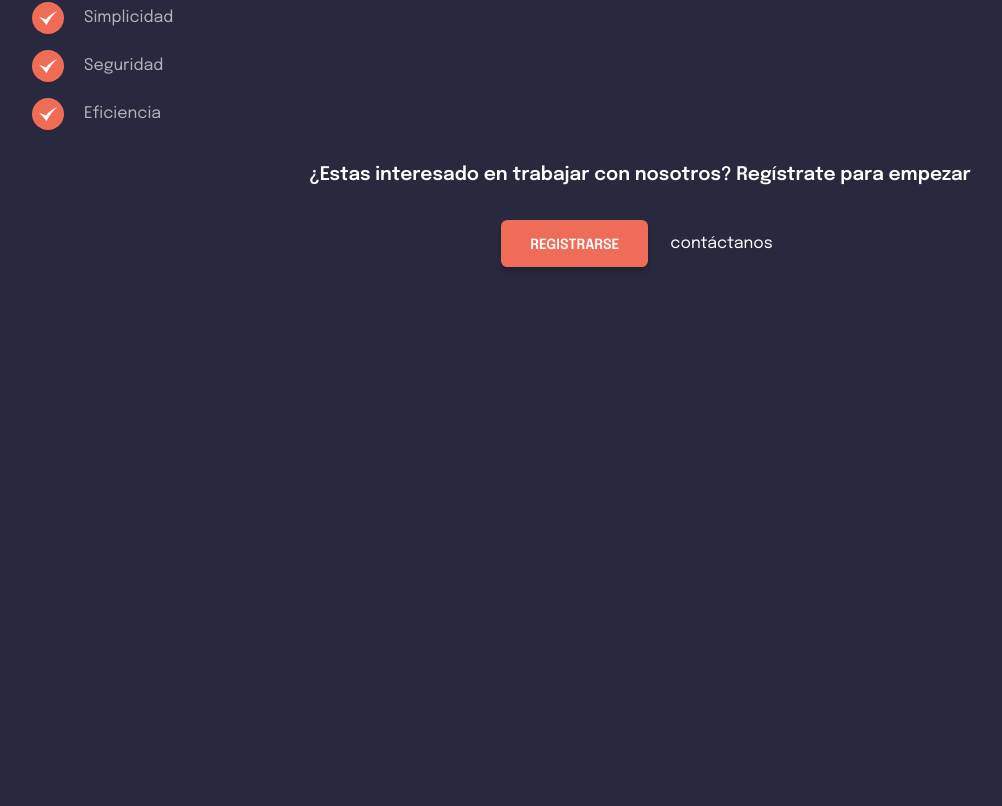
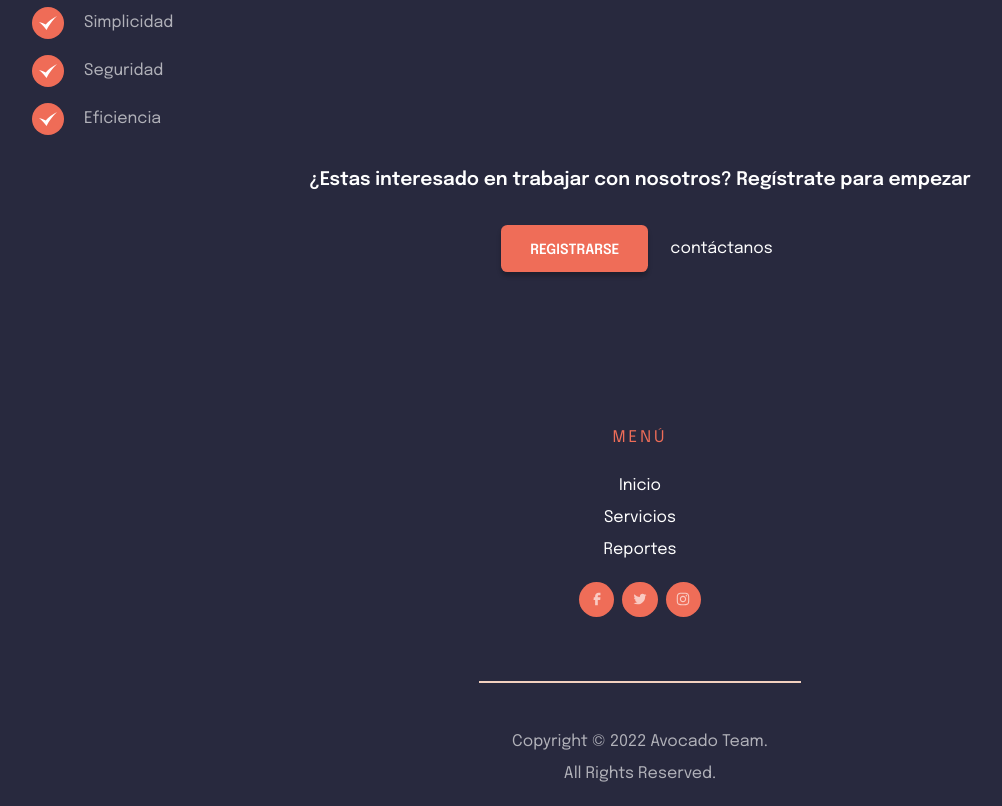
Before and after one commit to nijamaDev/Meminic, a React (Create React App) app: page / in a window 1280 px wide. Shown: the part 991-1797 px from the top of the page, without its empty margins (0-1002 px from the left). Before the commit the page ends 1298 px from the top, so only its background shows below. Built offline with nearby package versions, Linux system fonts and the light colour scheme.

Commit message:
footer added

```diff
--- a/src/App.js
+++ b/src/App.js
@@ -2,13 +2,16 @@ import React from "react";
 import Header from "./components/Header/Header";
 import Banner from "./components/Banner/Banner";
 import ServicesBanner from "./components/ServicesBanner/ServicesBanner";
+import Footer from "./components/Footer/Footer";
 import "./index.css";
+
 function App() {
   return (
     <div>
       <Header />
       <Banner />
       <ServicesBanner />
+      <Footer />
     </div>
   );
 }
--- /dev/null
+++ b/src/components/Footer/Footer.css
@@ -0,0 +1,63 @@
+.menu__title {
+  font-family: "Epilogue", sans-serif;
+  font-size: 1rem;
+  font-weight: normal;
+  line-height: 32px;
+  letter-spacing: 3px;
+  text-align: center;
+  color: #ef6d58;
+  margin-top: 110px;
+  text-transform: uppercase;
+}
+.menu__footer {
+  padding: 0;
+}
+
+.menu__footer li {
+  list-style: none;
+  font-family: "Epilogue", sans-serif;
+  font-size: 1rem;
+  font-weight: 400;
+  line-height: 2rem;
+}
+
+.menu__footer a {
+  padding: 0;
+}
+
+.menu__container__social {
+  display: flex;
+  justify-content: center;
+  margin-bottom: 4rem;
+}
+
+.menu__container__social a:nth-last-child(1) {
+  margin-right: 0;
+}
+
+.menu__container__social a {
+  margin-right: 0.5rem;
+  color: #ffffffa3;
+  background-color: #ef6d58;
+  border-radius: 50%;
+  padding: 0.6rem;
+  display: flex;
+}
+
+.menu__divider {
+  border: 1px solid #f3d1bf;
+  width: 20rem;
+  display: block;
+  margin-left: auto;
+  margin-right: auto;
+  margin-bottom: 2.7rem;
+}
+
+.menu__copyright {
+  font-family: "Epilogue", sans-serif;
+  color: #ffffffa3;
+  font-weight: 400;
+  font-size: 1rem;
+  line-height: 2rem;
+  text-align: center;
+}
--- /dev/null
+++ b/src/components/Footer/Footer.js
@@ -0,0 +1,33 @@
+import React from "react";
+import Menu from "../Menu/Menu";
+import "./Footer.css";
+import { AiOutlineTwitter } from "react-icons/ai";
+import { AiOutlineInstagram } from "react-icons/ai";
+import { CgFacebook } from "react-icons/cg";
+const Footer = () => {
+  return (
+    <div>
+      <h1 className="menu__title"> Menú </h1>
+      <Menu NameClass="menu__footer" />
+      <div className="menu__container__social">
+        <a href="/">
+          <CgFacebook />
+        </a>
+        <a href="/">
+          <AiOutlineTwitter />
+        </a>
+        <a href="/">
+          <AiOutlineInstagram />
+        </a>
+      </div>
+      <div className="menu__divider"></div>
+
+      <p className="menu__copyright">
+        Copyright © 2022 Avocado Team. <br></br>
+        All Rights Reserved.
+      </p>
+    </div>
+  );
+};
+
+export default Footer;
--- a/src/components/Header/Header.css
+++ b/src/components/Header/Header.css
@@ -3,7 +3,6 @@
   height: 80px;
   display: flex;
   justify-content: space-between;
-  flex-wrap: wrap;
   align-items: center;
   font-size: 1.2rem;
   color: #ffffff;
@@ -25,6 +24,7 @@
 }
 
 .navbar__hamburguer {
+  display: flex;
   justify-self: end;
 }
 
@@ -39,7 +39,7 @@
   display: flex;
   flex-direction: column;
   width: 100%;
-  height: 300px;
+  height: 250px;
   position: absolute;
   top: 80px;
   left: -100%;
@@ -80,6 +80,10 @@
   cursor: pointer;
 }
 
+.navbar__close {
+  display: flex;
+}
+
 @media screen and(min-width:768px) {
   /* .nav-menu {
     display: grid;
--- a/src/components/Header/Header.js
+++ b/src/components/Header/Header.js
@@ -1,8 +1,8 @@
 import React, { useState } from "react";
 import "./Header.css";
-import { MenuItems } from "./MenuItems";
 import { GoThreeBars } from "react-icons/go";
 import { AiOutlineClose } from "react-icons/ai";
+import Menu from "../Menu/Menu";
 import logo from "../../assets/logo.svg";
 const Header = () => {
   const [isClicked, setIsClicked] = useState(false);
@@ -11,30 +11,20 @@ const Header = () => {
       <a href="/">
         <img src={logo} className="navbar__container__logo" alt="méminic" />
       </a>
-      {/*Manejamos el ícono que se mostrará cuando se haga click en el menú
-      hamburguesa y cuando este esté inactivo*/}
+      <div>
+        <div className="menu-icon"></div>
         <div
           className="navbar__menu-icon"
           onClick={() => setIsClicked(!isClicked)}
         >
           {isClicked ? (
-          <AiOutlineClose />
+            <AiOutlineClose className="navbar__close" />
           ) : (
             <GoThreeBars className="navbar__hamburguer" />
           )}
         </div>
-      <div className="menu-icon"></div>
-      <ul className={isClicked ? "nav-menu active" : "nav-menu"}>
-        {MenuItems.map((item, index) => {
-          return (
-            <li key={index}>
-              <a className={item.cName} href={item.url}>
-                {item.title}
-              </a>
-            </li>
-          );
-        })}
-      </ul>
+        <Menu NameClass={isClicked ? "nav-menu active" : "nav-menu"} />
+      </div>
     </nav>
   );
 };
--- /dev/null
+++ b/src/components/Menu/Menu.js
@@ -0,0 +1,22 @@
+import React from "react";
+import { MenuItems } from "../Header/MenuItems";
+
+const Menu = ({ NameClass }) => {
+  return (
+    <div>
+      <ul className={NameClass}>
+        {MenuItems.map((item, index) => {
+          return (
+            <li key={index}>
+              <a className={item.cName} href={item.url}>
+                {item.title}
+              </a>
+            </li>
+          );
+        })}
+      </ul>
+    </div>
+  );
+};
+
+export default Menu;
--- a/src/components/ServicesBanner/ServicesBanner.css
+++ b/src/components/ServicesBanner/ServicesBanner.css
@@ -5,9 +5,10 @@
 }
 
 .services__title {
-  font-family: "Noto Sans Mono", monospace;
+  font-family: "Epilogue", sans-serif;
   font-size: 1.2rem;
-  font-style: normal;
+  font-weight: normal;
+  line-height: 32px;
   margin-left: 2rem;
   color: #ef6d58;
   margin-bottom: 30px;
```
Lines whose indentation alone changed are shown as unchanged.
